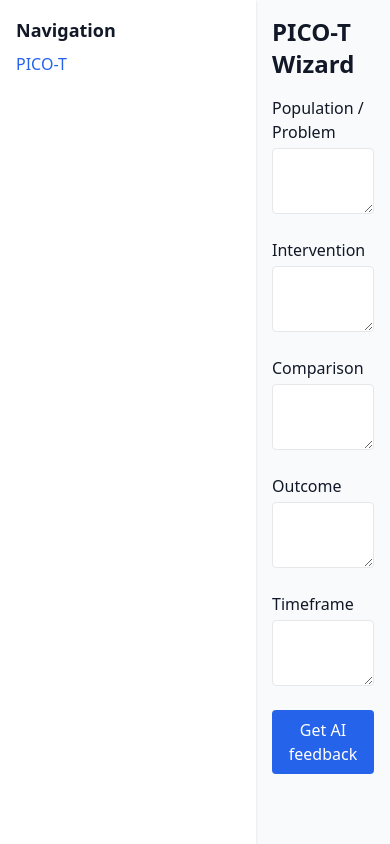
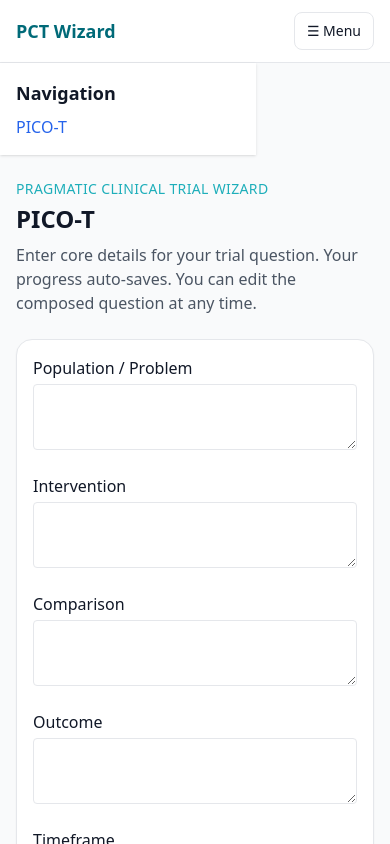
Before and after one commit to aaljaish/PCT-Navigator, a React (Vite) app: page / in a window 390 px wide. Shown: the top 844 px of the page. Built offline with nearby package versions, Linux system fonts and the light colour scheme.

Commit message:
Update App.jsx

```diff
--- a/src/App.jsx
+++ b/src/App.jsx
@@ -1,14 +1,66 @@
-import React from 'react'
+import { useState, useMemo } from 'react'
 import Sidebar from './components/Sidebar.jsx'
 import PICOForm from './modules/pico/PICOForm.jsx'
 
 export default function App() {
+  // Minimal "routing-ready" module registry
+  const modules = useMemo(
+    () => [
+      { id: 'pico', label: 'PICO-T', component: PICOForm }
+      // Future: { id: 'stakeholders', label: 'Stakeholders', component: Stakeholders }
+    ],
+    []
+  )
+
+  const [activeId, setActiveId] = useState('pico')
+  const [mobileOpen, setMobileOpen] = useState(false)
+
+  const ActiveComponent = modules.find((m) => m.id === activeId)?.component ?? (() => null)
+
   return (
-    <div className="min-h-screen flex">
-      <Sidebar />
-      <main id="main" className="flex-1 p-4 sm:p-6">
-        <h1 className="text-2xl font-bold mb-4">PICO-T Wizard</h1>
-        <PICOForm />
+    <div className="min-h-screen lg:flex lg:gap-0">
+      {/* Mobile top bar */}
+      <header className="flex items-center justify-between px-4 py-3 border-b bg-white lg:hidden">
+        <h1 className="text-lg font-semibold text-primary">PCT Wizard</h1>
+        <button
+          className="inline-flex items-center gap-2 rounded-lg border px-3 py-2 text-sm focus:outline-none focus-visible:ring-2 focus-visible:ring-primary"
+          aria-controls="sidebar"
+          aria-expanded={mobileOpen}
+          onClick={() => setMobileOpen((v) => !v)}
+        >
+          <span className="sr-only">Toggle navigation</span>
+          ☰ Menu
+        </button>
+      </header>
+
+      <Sidebar
+        id="sidebar"
+        modules={modules}
+        activeId={activeId}
+        onSelect={(id) => {
+          setActiveId(id)
+          setMobileOpen(false)
+        }}
+        mobileOpen={mobileOpen}
+      />
+
+      {/* Main content */}
+      <main id="main" className="flex-1 px-4 py-6 lg:pl-72">
+        <div className="max-w-5xl mx-auto">
+          <div className="mb-6">
+            <p className="text-sm font-medium text-secondary tracking-wide uppercase">Pragmatic Clinical Trial Wizard</p>
+            <h2 className="mt-1 text-2xl font-bold text-gray-900">
+              {modules.find((m) => m.id === activeId)?.label}
+            </h2>
+            <p className="mt-2 text-gray-600">
+              Enter core details for your trial question. Your progress auto-saves. You can edit the composed question at any time.
+            </p>
+          </div>
+
+          <section className="bg-white border rounded-2xl shadow-sm p-4 sm:p-6">
+            <ActiveComponent />
+          </section>
+        </div>
       </main>
     </div>
   )
```
